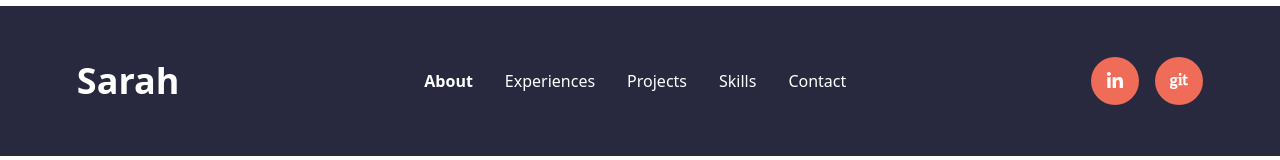
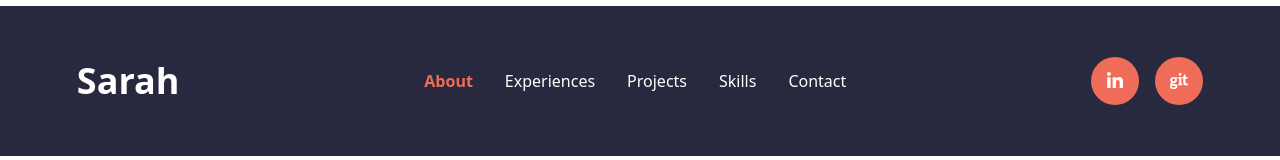
Before and after one commit to SarahOtmane/Portfolio, an Angular app: page / in a window 1280 px wide. Shown: the part 224-384 px from the top of the page. Built offline with nearby package versions, Linux system fonts and the light colour scheme.

Commit message:
Mise à jour des couleurs de l'élément de navigation dans le footer

```diff
--- a/src/app/components/footer/footer.html
+++ b/src/app/components/footer/footer.html
@@ -10,9 +10,9 @@
         <li *ngFor="let item of menuItems">
           <a
             [routerLink]="item.route"
-            routerLinkActive="text-light-accent font-semibold"
+            routerLinkActive="text-orange font-semibold"
             [routerLinkActiveOptions]="{exact: true}"
-            class="text-light hover:text-light-accent transition-colors duration-200 text-sm md:text-base">
+            class="text-light hover:text-orange transition-colors duration-200 text-sm md:text-base">
             {{ item.label }}
           </a>
         </li>
```
